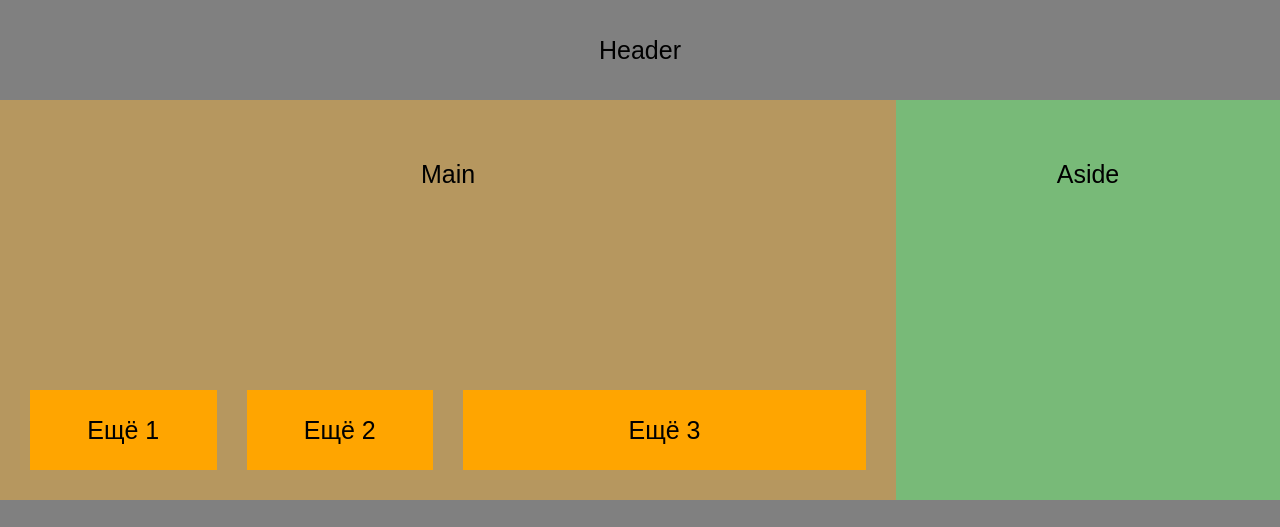
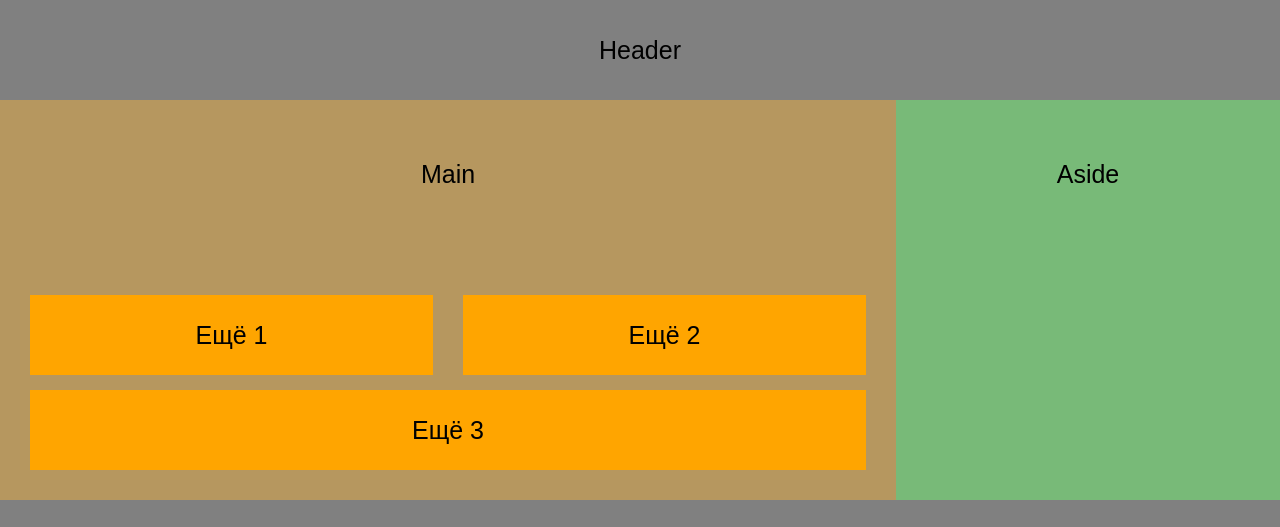
Before and after one commit to DariaAdamovich/hw11_grid, a plain HTML site: page index.html in a window 1280 px wide. Shown: the top 527 px of the page. Drawn offline with Linux system fonts and the light colour scheme.

Commit message:
fixs bags

```diff
--- a/index.html
+++ b/index.html
@@ -16,10 +16,12 @@
             <div class="content">
                 <p>Main</p>
                 <div class="content__items">
-                <div class="content__item">Ещё 1</div>
-                <div class="content__item">Ещё 2</div>
-                <div class="content__item_big">Ещё 3</div>
-            </div>
+                    <div class="content__item_small">
+                        <div class="content__item">Ещё 1</div>
+                        <div class="content__item">Ещё 2</div>
+                    </div>
+                    <div class="content__item_big">Ещё 3</div>
+                </div>
             </div>
             <aside class="aside">Aside</aside>
         </main>
--- a/style/header/header.scss
+++ b/style/header/header.scss
@@ -1,7 +1,6 @@
 @import '../vars/vars.scss';
 
 .header{
-    /*height: 100px;*/
     background-color: gray;
     grid-area: header;
     display: flex;
--- a/style/main/main.scss
+++ b/style/main/main.scss
@@ -11,28 +11,35 @@
     background-color: rgb(182, 151, 95);
     padding: 60px 30px 30px 30px;
     display: grid;
+
     .content__items {
       display: grid;
+      grid-template-rows: 80px 80px;
+      align-content: end;
+      row-gap: 15px;
+      .content__item_small {
+        display: grid;
         column-gap: 30px;
-      row-gap: 15px;
-      grid-template-columns: repeat(auto-fit, minmax(170px, 1fr));
-      align-content: end;
-    }
+        grid-template-columns: minmax(100px, auto) minmax(100px, auto);
         .content__item {
           background-color: orange;
-      height: 80px;
+          /*height: 80px;*/
           display: flex;
           justify-content: center;
           align-items: center;
         }
+      }
       .content__item_big {
-      grid-column: span 2;
         background-color: orange;
-      height: 80px;
+        /*height: 80px;*/
         display: flex;
         justify-content: center;
         align-items: center;
       }
+    }
+
+
+
   }
   .content p {
     text-align: center;
```
Also changed, not shown: style/footer/footer.css, style/globalStyle.css, style/header/header.css, style/main/main.css, 4 other files. Lines whose indentation alone changed are shown as unchanged.
